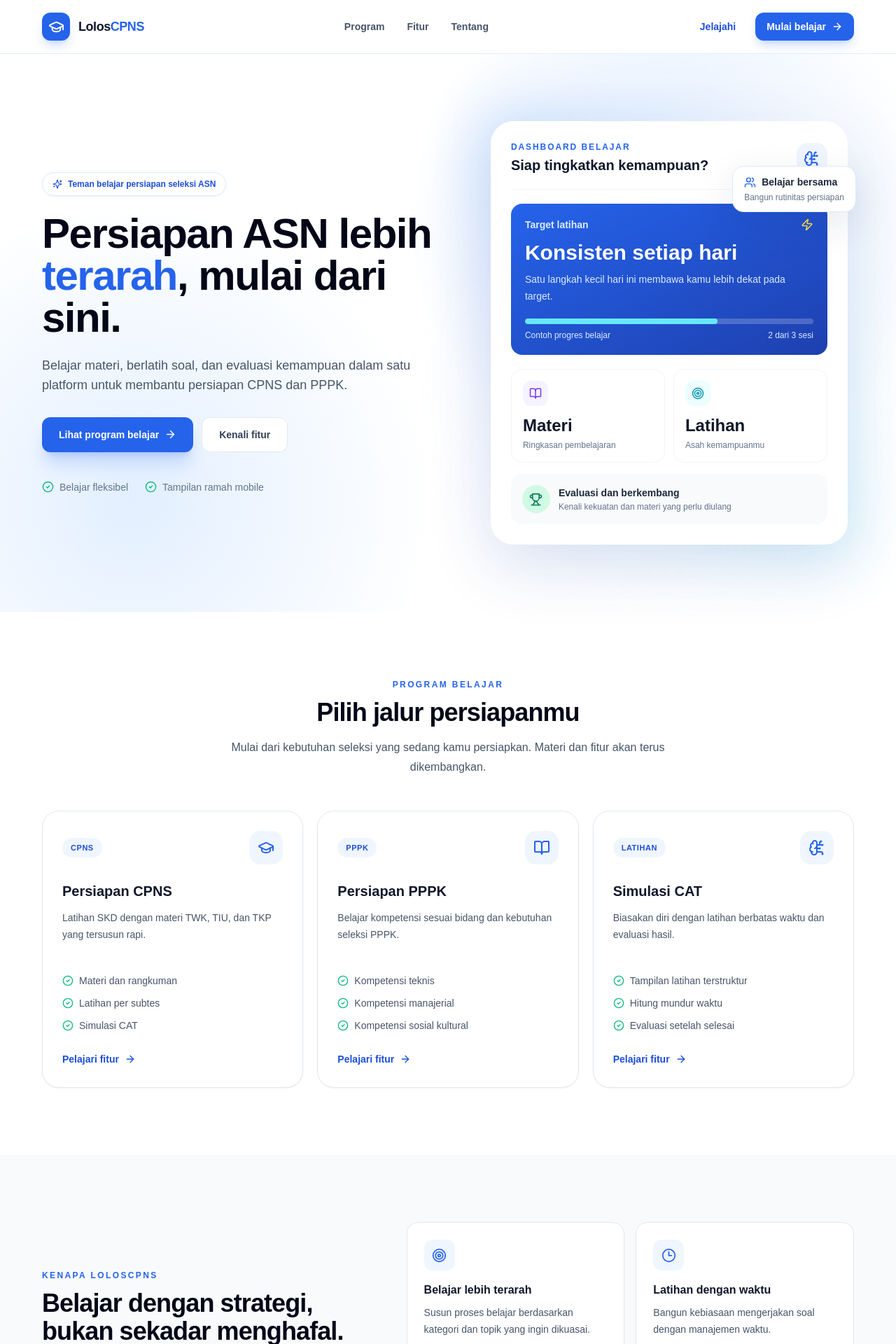
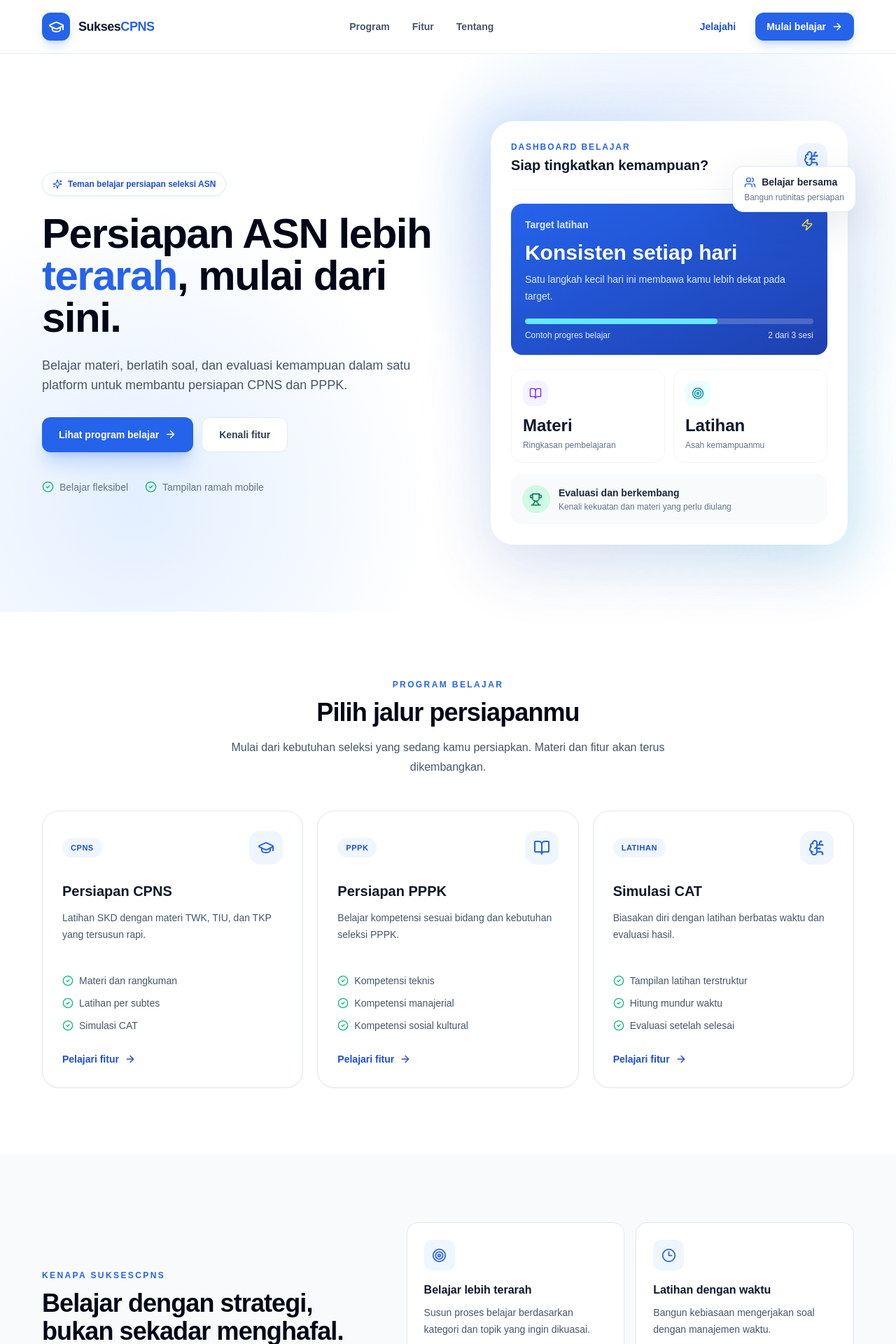
Before and after one commit to rianalfahri49-star/asn-platform, a Next.js app: page / in a window 1280 px wide. Shown: the top 1920 px of the page at 70% size. Built offline with nearby package versions, Linux system fonts and the light colour scheme.

Commit message:
Rebrand homepage to SuksesCPNS

```diff
--- a/app/page.tsx
+++ b/app/page.tsx
@@ -19,9 +19,9 @@ export default function Home() {
     <main className="overflow-hidden">
       <header className="relative z-10 border-b border-blue-100/80 bg-white/90 backdrop-blur">
         <div className="container flex h-[76px] items-center justify-between">
-          <Link href="/" className="flex items-center gap-3" aria-label="LolosCPNS beranda">
+          <Link href="/" className="flex items-center gap-3" aria-label="SuksesCPNS beranda">
             <span className="grid h-10 w-10 place-items-center rounded-xl bg-blue-600 text-white shadow-lg shadow-blue-600/20"><GraduationCap size={23} /></span>
-            <span className="text-lg font-extrabold tracking-tight text-slate-900">Lolos<span className="text-blue-600">CPNS</span></span>
+            <span className="text-lg font-extrabold tracking-tight text-slate-900">Sukses<span className="text-blue-600">CPNS</span></span>
           </Link>
           <nav className="hidden items-center gap-8 text-sm font-semibold text-slate-600 md:flex">
             <a href="#program" className="transition hover:text-blue-600">Program</a>
@@ -83,7 +83,7 @@ export default function Home() {
 
       <section id="fitur" className="bg-slate-50 py-20 sm:py-24">
         <div className="container grid gap-12 lg:grid-cols-[.85fr_1.15fr] lg:items-center">
-          <div><p className="text-xs font-extrabold uppercase tracking-[.2em] text-blue-600">Kenapa LolosCPNS</p><h2 className="mt-3 text-3xl font-black tracking-tight text-slate-950 sm:text-4xl">Belajar dengan strategi, bukan sekadar menghafal.</h2><p className="mt-5 leading-7 text-slate-600">Persiapan seleksi membutuhkan latihan yang konsisten. Gunakan platform ini untuk membangun rutinitas belajar dan mengevaluasi kemajuanmu.</p><Link href="#tentang" className="mt-7 inline-flex items-center gap-2 rounded-xl bg-slate-900 px-5 py-3 text-sm font-bold text-white transition hover:bg-blue-700">Tentang platform <ArrowRight size={16} /></Link></div>
+          <div><p className="text-xs font-extrabold uppercase tracking-[.2em] text-blue-600">Kenapa SuksesCPNS</p><h2 className="mt-3 text-3xl font-black tracking-tight text-slate-950 sm:text-4xl">Belajar dengan strategi, bukan sekadar menghafal.</h2><p className="mt-5 leading-7 text-slate-600">Persiapan seleksi membutuhkan latihan yang konsisten. Gunakan platform ini untuk membangun rutinitas belajar dan mengevaluasi kemajuanmu.</p><Link href="#tentang" className="mt-7 inline-flex items-center gap-2 rounded-xl bg-slate-900 px-5 py-3 text-sm font-bold text-white transition hover:bg-blue-700">Tentang platform <ArrowRight size={16} /></Link></div>
           <div className="grid gap-4 sm:grid-cols-2">{features.map(({icon: Icon,title,text}) => <div key={title} className="rounded-2xl border border-slate-200 bg-white p-6"><span className="grid h-11 w-11 place-items-center rounded-xl bg-blue-50 text-blue-600"><Icon size={21} /></span><h3 className="mt-4 font-extrabold text-slate-900">{title}</h3><p className="mt-2 text-sm leading-6 text-slate-600">{text}</p></div>)}</div>
         </div>
       </section>
@@ -93,7 +93,7 @@ export default function Home() {
       </section>
 
       <footer className="border-t border-slate-200 bg-white">
-        <div className="container flex flex-col gap-5 py-8 sm:flex-row sm:items-center sm:justify-between"><Link href="/" className="flex items-center gap-2 font-extrabold text-slate-900"><span className="grid h-8 w-8 place-items-center rounded-lg bg-blue-600 text-white"><GraduationCap size={18} /></span>Lolos<span className="text-blue-600">CPNS</span></Link><p className="max-w-2xl text-xs leading-5 text-slate-500">LolosCPNS adalah platform belajar independen dan bukan situs resmi pemerintah, BKN, atau instansi penyelenggara seleksi ASN. Informasi seleksi tetap merujuk pada pengumuman resmi instansi terkait.</p><p className="text-xs text-slate-400">© {new Date().getFullYear()} LolosCPNS</p></div>
+        <div className="container flex flex-col gap-5 py-8 sm:flex-row sm:items-center sm:justify-between"><Link href="/" className="flex items-center gap-2 font-extrabold text-slate-900"><span className="grid h-8 w-8 place-items-center rounded-lg bg-blue-600 text-white"><GraduationCap size={18} /></span>Sukses<span className="text-blue-600">CPNS</span></Link><p className="max-w-2xl text-xs leading-5 text-slate-500">SuksesCPNS adalah platform belajar independen dan bukan situs resmi pemerintah, BKN, atau instansi penyelenggara seleksi ASN. Informasi seleksi tetap merujuk pada pengumuman resmi instansi terkait.</p><p className="text-xs text-slate-400">© {new Date().getFullYear()} SuksesCPNS</p></div>
       </footer>
     </main>
   );
```
